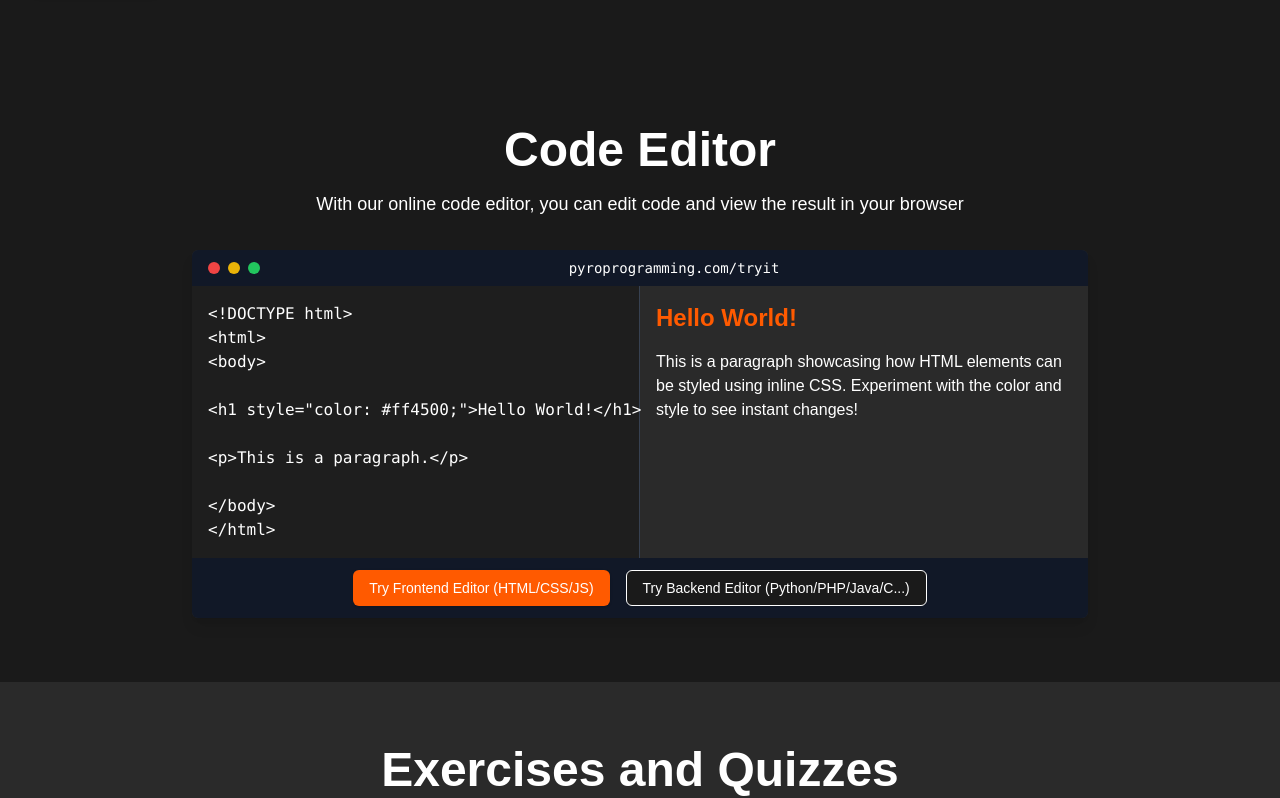
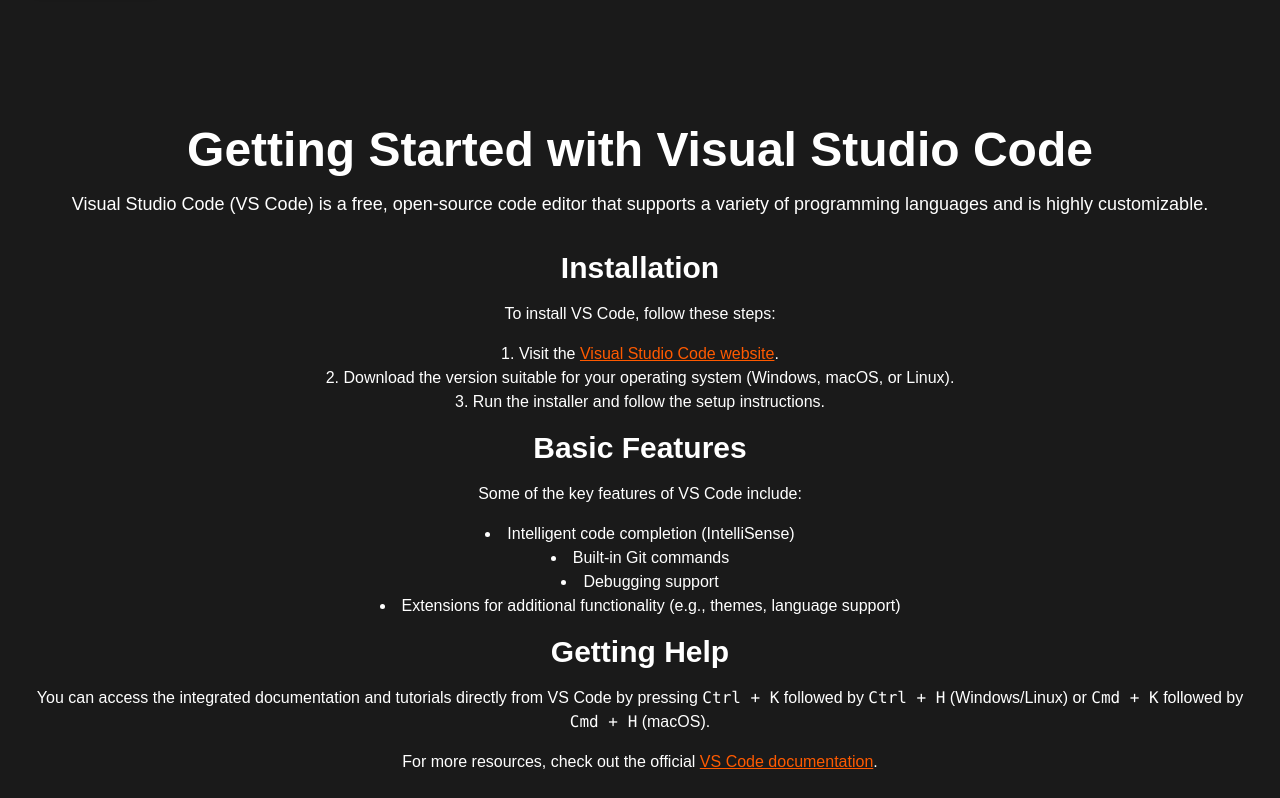
Before and after one commit to 321EZ123/PyroProgramming, a Next.js app: page /tutorials in a window 1280 px wide. Shown: the part 3230-4028 px from the top of the page. Built offline with nearby package versions, Linux system fonts and the light colour scheme.

Commit message:
bye bye ide

```diff
--- a/src/app/tutorials/page.tsx
+++ b/src/app/tutorials/page.tsx
@@ -164,50 +164,43 @@ p {
 }`}
       />
 
-      {/* Code Editor Section */}
+      {/* IDE Guide Section */}
       <section className="w-full py-16 bg-background">
         <div className="container mx-auto px-4 sm:px-6 lg:px-8 text-center">
-          <h2 className="text-5xl font-bold mb-4">Code Editor</h2>
-          <p className="text-lg mb-8">With our online code editor, you can edit code and view the result in your browser</p>
+          <h2 className="text-5xl font-bold mb-4">Getting Started with Visual Studio Code</h2>
+          <p className="text-lg mb-8">
+            Visual Studio Code (VS Code) is a free, open-source code editor that supports a variety of programming languages and is highly customizable.
+          </p>
 
-          <div className="bg-card rounded-md overflow-hidden shadow-lg max-w-4xl mx-auto">
-            <div className="flex items-center bg-gray-900 px-4 py-2">
-              <div className="flex space-x-2">
-                <div className="w-3 h-3 bg-red-500 rounded-full"></div>
-                <div className="w-3 h-3 bg-yellow-500 rounded-full"></div>
-                <div className="w-3 h-3 bg-green-500 rounded-full"></div>
-              </div>
-              <div className="ml-4 flex-1 text-white text-sm font-mono">pyroprogramming.com/tryit</div>
-            </div>
+          <h3 className="text-3xl font-semibold mb-4">Installation</h3>
+          <p className="text-md mb-4">
+            To install VS Code, follow these steps:
+          </p>
+          <ol className="list-decimal list-inside mb-4">
+            <li>Visit the <a href="https://code.visualstudio.com/" className="text-primary underline">Visual Studio Code website</a>.</li>
+            <li>Download the version suitable for your operating system (Windows, macOS, or Linux).</li>
+            <li>Run the installer and follow the setup instructions.</li>
+          </ol>
 
-            <div className="flex">
-              <div className="w-1/2 bg-[#1E1E1E] p-4 text-white font-mono text-left border-r border-gray-700">
-                <pre><code>{`<!DOCTYPE html>
-<html>
-<body>
+          <h3 className="text-3xl font-semibold mb-4">Basic Features</h3>
+          <p className="text-md mb-4">
+            Some of the key features of VS Code include:
+          </p>
+          <ul className="list-disc list-inside mb-4">
+            <li>Intelligent code completion (IntelliSense)</li>
+            <li>Built-in Git commands</li>
+            <li>Debugging support</li>
+            <li>Extensions for additional functionality (e.g., themes, language support)</li>
+          </ul>
 
-<h1 style="color: #ff4500;">Hello World!</h1>
+          <h3 className="text-3xl font-semibold mb-4">Getting Help</h3>
+          <p className="text-md mb-4">
+            You can access the integrated documentation and tutorials directly from VS Code by pressing <code>Ctrl + K</code> followed by <code>Ctrl + H</code> (Windows/Linux) or <code>Cmd + K</code> followed by <code>Cmd + H</code> (macOS).
+          </p>
 
-<p>This is a paragraph.</p>
-
-</body>
-</html>`}</code></pre>
-              </div>
-              <div className="w-1/2 p-4 text-left">
-                <h1 className="text-2xl font-bold text-primary mb-4">Hello World!</h1>
-                <p>This is a paragraph showcasing how HTML elements can be styled using inline CSS. Experiment with the color and style to see instant changes!</p>
-              </div>
-            </div>
-
-            <div className="bg-gray-900 p-3 flex justify-center space-x-4">
-              <Button variant="default" className="bg-primary hover:bg-primary/90 text-white">
-                Try Frontend Editor (HTML/CSS/JS)
-              </Button>
-              <Button variant="outline" className="border-white text-white hover:bg-white/10">
-                Try Backend Editor (Python/PHP/Java/C...)
-              </Button>
-            </div>
-          </div>
+          <p className="text-md mb-4">
+            For more resources, check out the official <a href="https://code.visualstudio.com/docs" className="text-primary underline">VS Code documentation</a>.
+          </p>
         </div>
       </section>
 
```
